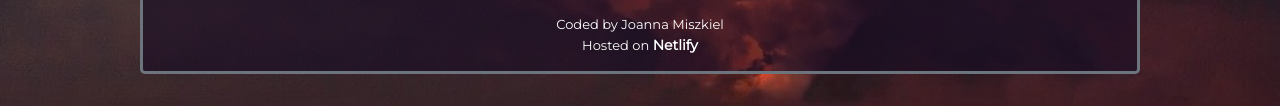
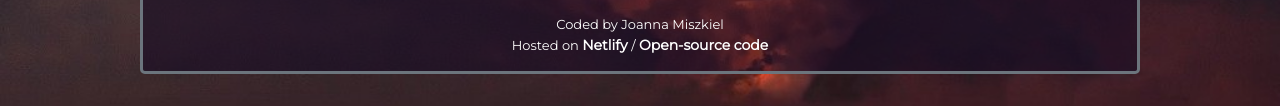
Before and after one commit to Sophencja/my-weather-app, a plain HTML site: page index.html in a window 1280 px wide. Shown: the part 826-932 px from the top of the page. Drawn offline with nearby package versions, Linux system fonts and the light colour scheme; no server answers.

Commit message:
added-link-to-github
added link to github and change styles to fit the project

```diff
--- a/index.html
+++ b/index.html
@@ -149,7 +149,7 @@
             </div>
           </div>
         </section>
-        <footer>Coded by Joanna Miszkiel </br> Hosted on <a class="netlify-link" href="https://tender-brattain-f6ab66.netlify.app/" target="_blank">Netlify </a>  </footer>
+        <footer>Coded by Joanna Miszkiel </br> Hosted on <a class="netlify-link" href="https://tender-brattain-f6ab66.netlify.app/" target="_blank">Netlify </a> / <a class="github-link" href="https://github.com/Sophencja/my-weather-app.git" target="_blank">Open-source code</a>  </footer>
       </div>
     </main>
     <script src="script.js"></script>
--- a/style.css
+++ b/style.css
@@ -114,7 +114,8 @@ main {
   margin-bottom: 18px;
   padding: 0 5px;
 }
-.netlify-link {
+.netlify-link,
+.github-link {
   font-size: 14px;
   font-weight: 700;
 }
```
